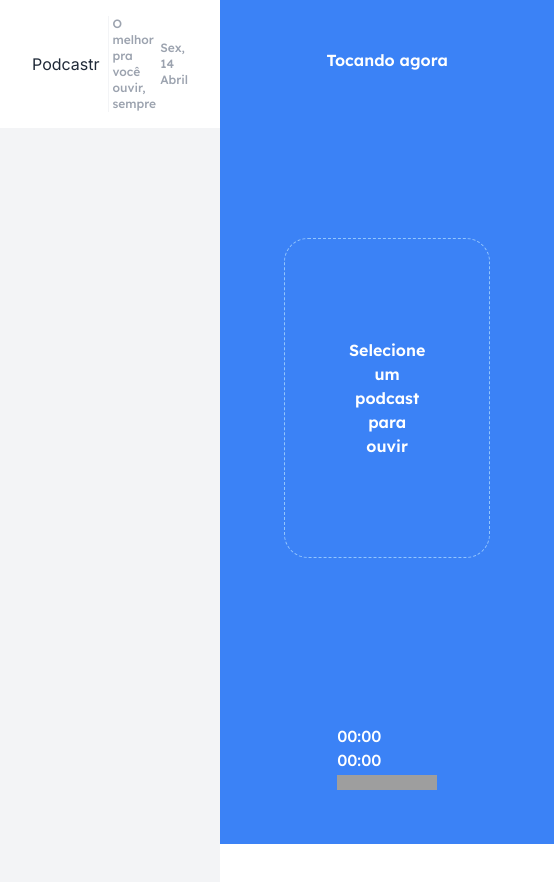
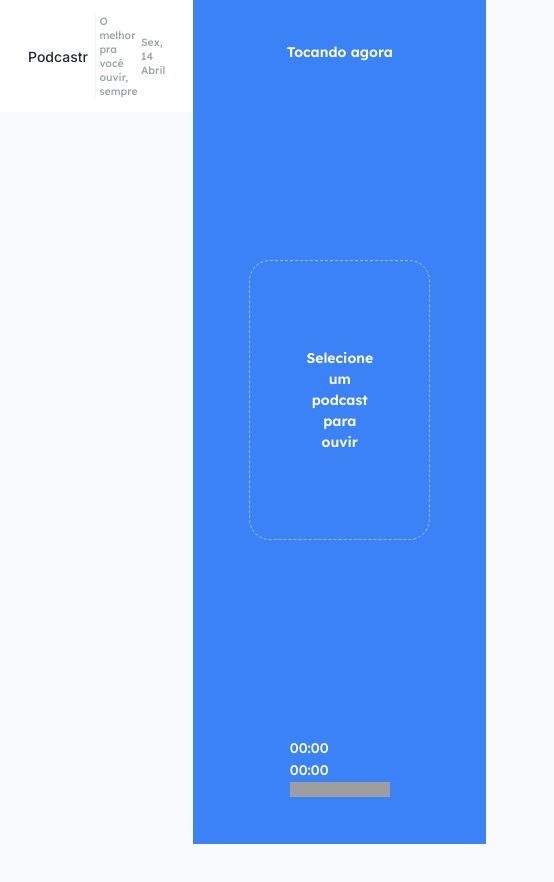
Before and after one commit to martinsju/podcastr, a Next.js app: page / in a window 390 px wide. Shown: the top 882 px of the page, 554 px wide, since content can reach past the window. Built offline with nearby package versions, Linux system fonts and the light colour scheme; grey boxes are pictures that could not be loaded.

Commit message:
style: global styles

```diff
--- a/src/styles/global.css
+++ b/src/styles/global.css
@@ -2,8 +2,35 @@
 @tailwind components;
 @tailwind utilities;
 
+* {
+	@apply p-0 m-0 box-border;
+}
+
+@media (max-width: 1080px) {
+	html {
+		@apply text-[93.75%];
+	}
+}
+
+@media (max-width: 720px) {
+	html {
+		@apply text-[87.5%];
+	}
+}
+
+body {
+	@apply bg-gray-50;
+}
+
+body,
+input,
+textarea,
+button {
+	@apply text-base font-medium font-['Inter'] text-gray-500;
+}
+
 .container {
-	@apply h-screen flex flex-col justify-start items-center gap-4 bg-gray-100;
+	@apply h-screen flex flex-col justify-start items-center gap-4;
 }
 
 .title {
@@ -11,7 +38,7 @@
 }
 
 .button {
-	@apply py-4 px-4 rounded-md text-base text-white bg-red-400 hover:bg-red-500 shadow-md shadow-red-950 transition-colors;
+	@apply py-4 px-4 rounded-md text-base text-white bg-red-400 hover:bg-red-500 shadow-md shadow-red-950 transition-colors cursor-pointer;
 }
 
 h1,
@@ -23,8 +50,20 @@ h6 {
 	@apply font-['Inter'];
 }
 
+h1 {
+	@apply text-[2rem];
+}
+
+h2 {
+	@apply text-2xl;
+}
+
 p,
 span,
 strong {
 	@apply font-['Lexend'];
 }
+
+strong {
+	@apply font-semibold;
+}
```
